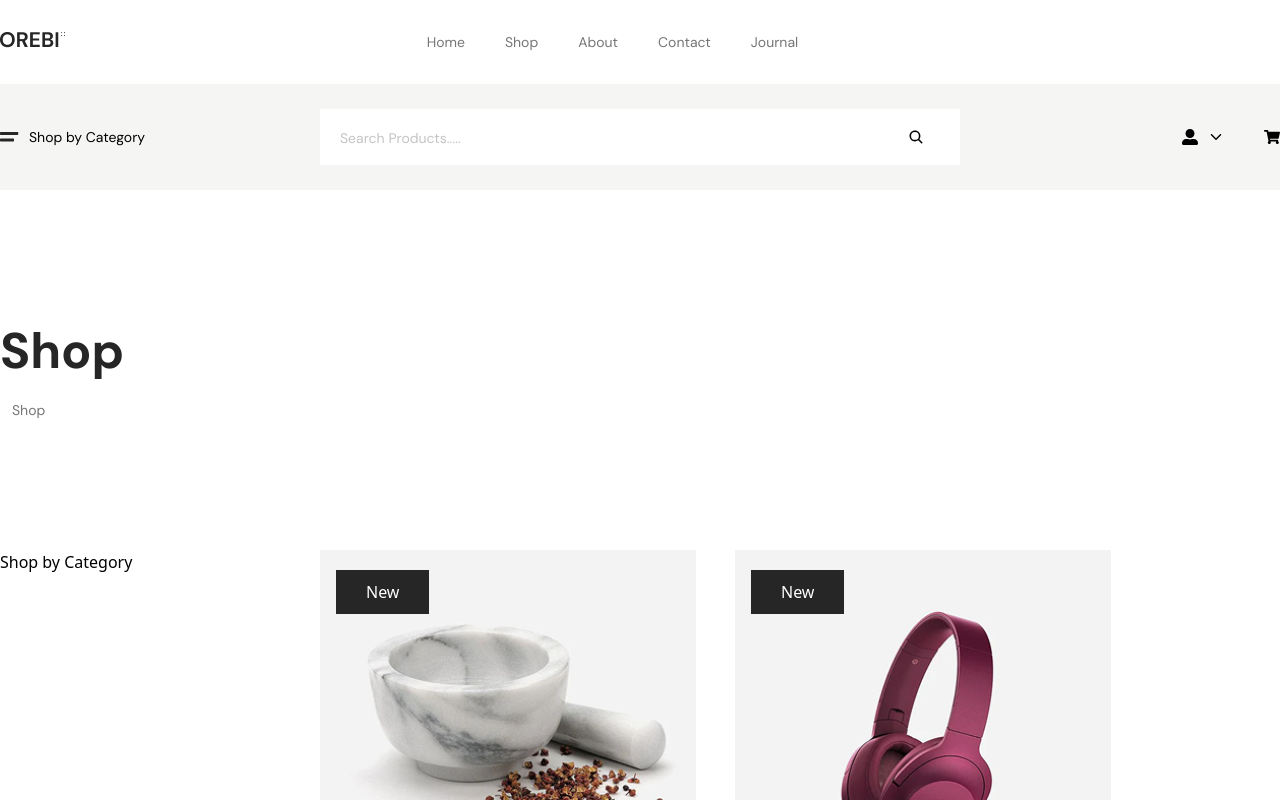
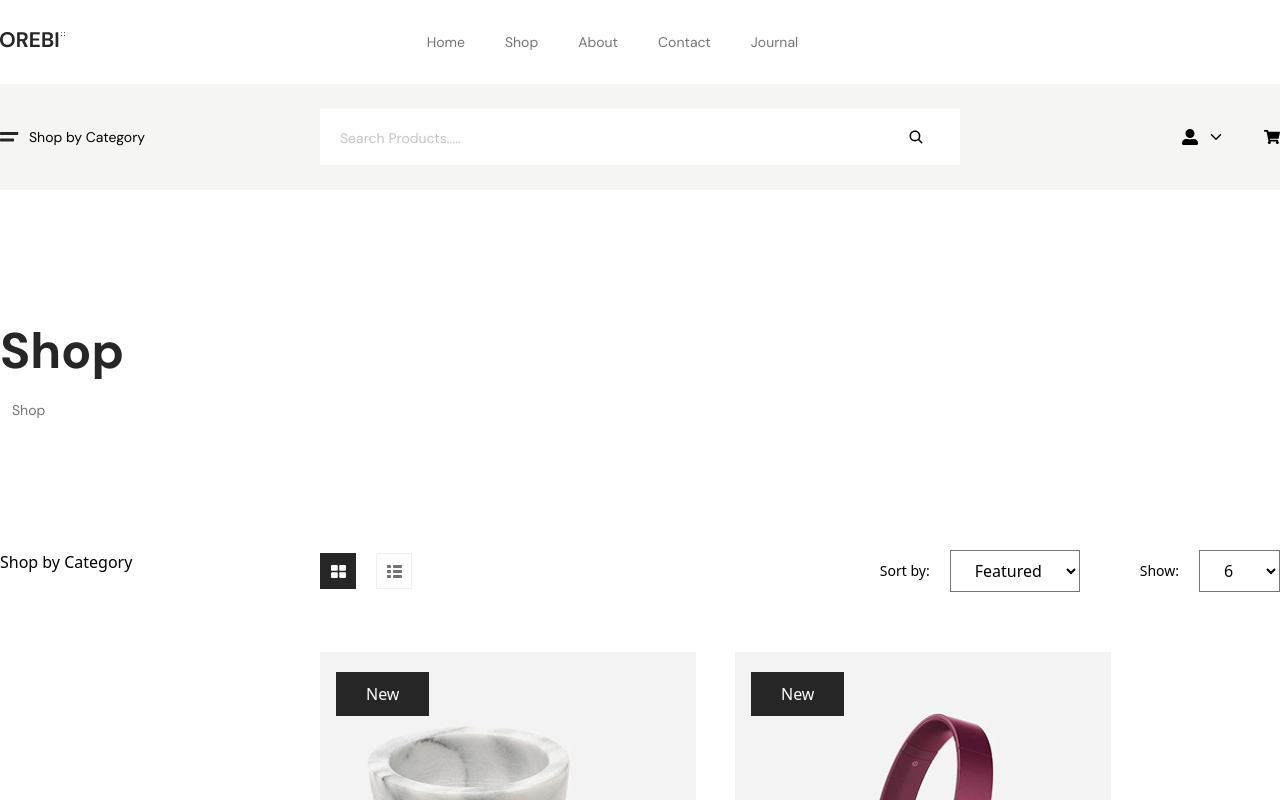
Before and after one commit to rahuldevsutradhar/E-Commars, a React (Vite) app: page /shop in a window 1280 px wide. Shown: the top 800 px of the page. Built offline with nearby package versions, Linux system fonts and the light colour scheme; the HTML template or start-up script is replaced by a standard one.

Commit message:
add funsion shop page

```diff
--- a/src/Page/Shop.jsx
+++ b/src/Page/Shop.jsx
@@ -4,6 +4,9 @@ import { Link } from 'react-router-dom'
 import Pagination from './componants/Pagination'
 import Flex from './componants/Flex'
 import Container from './componants/Container'
+import Image from './componants/Image'
+import grid1 from '../assets/grid1.png'
+import grid2 from '../assets/grid2.png'
 
 
 const Shop = () => {
@@ -11,6 +14,11 @@ const Shop = () => {
   let data2 = useSelector((state) => state.bread.prevValue)
   let data3=useSelector((state)=>state.bread.aftervalue)
 
+  let [design, setDesign]=useState(true)
+  let handleDesign=()=>{
+   setDesign(!design)
+
+  }
 
   return (
     <section>
@@ -35,7 +43,45 @@ const Shop = () => {
         <div className='w-3/12 '>Shop by Category</div>
         <div className='w-9/12 '>
 
-         <Pagination itemsPerPage={12}/>
+        <div className='flex justify-between items-center mb-[60px]'>
+          <Flex className=' gap-x-5'>
+            <div onClick={handleDesign}>
+                 <Image  src={grid1}/>
+            </div>
+            <div onClick={handleDesign}>
+                 <Image  src={grid2}/>
+            </div>
+          </Flex>
+
+        <Flex className='gap-x-15'>
+          <Flex className='gap-x-5 items-center'>
+          <p className='text-sm'>Sort by:</p>
+          <select name="" id="" className='border border-[#767676] py-2 px-5'>
+            <option value="">Featured</option>
+            <option value="">Red</option>
+            <option value="">Blue</option>
+            <option value="">Green</option>
+          </select>
+        </Flex>
+        <Flex className='gap-x-5 items-center'>
+          <p className='text-sm'>Show:</p>
+          <select name="" id="" className='border border-[#767676] py-2 px-5'>
+            <option value="6">6</option>
+            <option value="12">12</option>
+            <option value="24">24</option>
+          </select>
+        </Flex>
+        </Flex>
+        </div>
+
+        {
+          design
+          ?
+            <Pagination itemsPerPage={12}/>
+          :
+            <h1>add new design</h1>
+        }
+
 
         </div>
 
```
Also changed, not shown: src/assets/grid1.png (added), src/assets/grid2.png (added).
